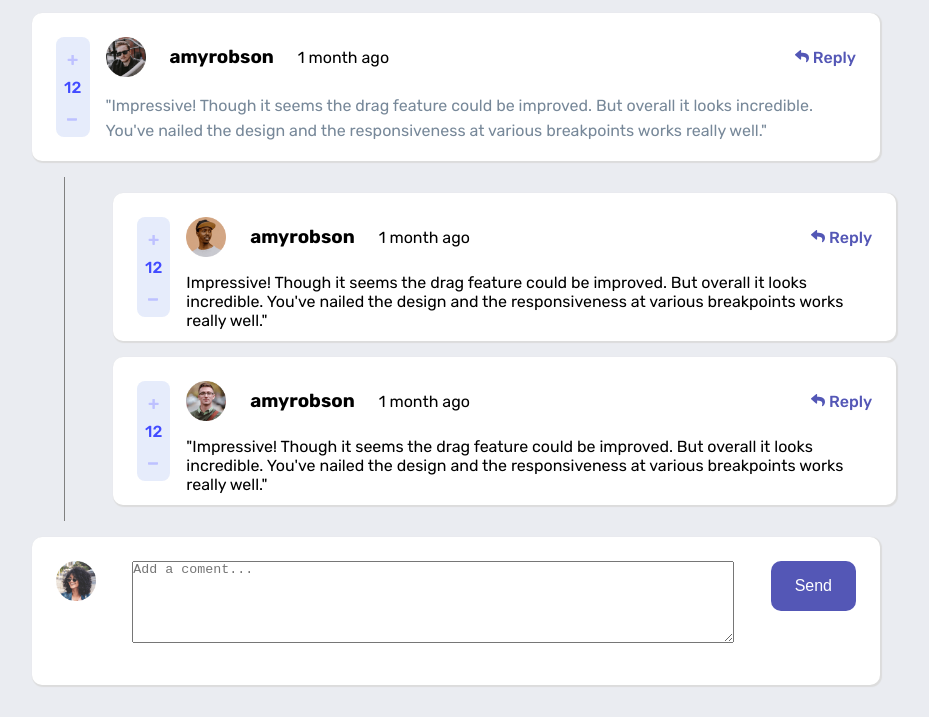
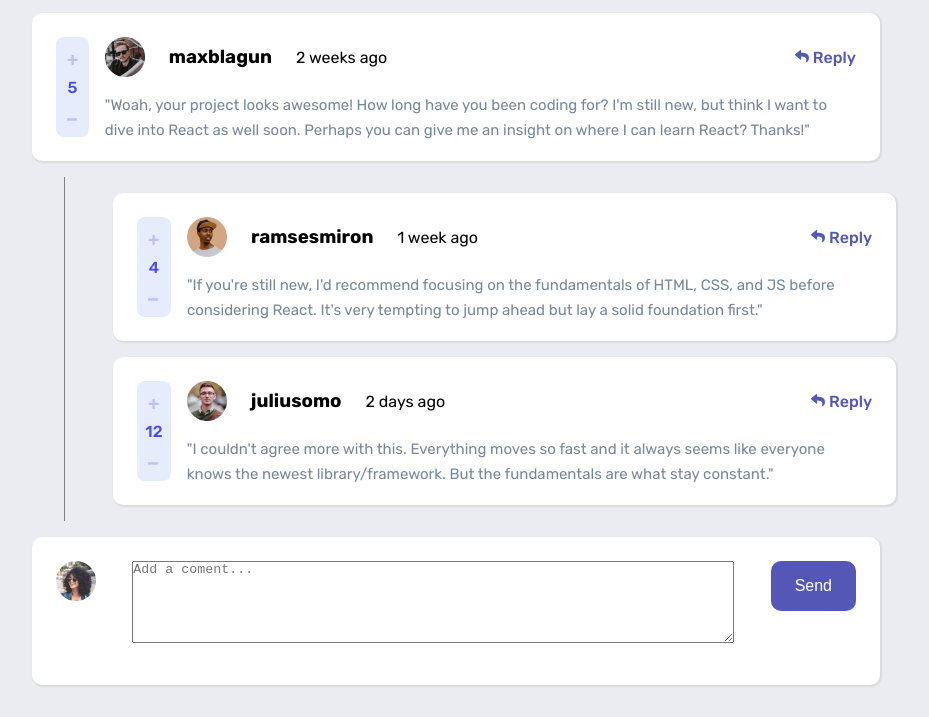
Before and after one commit to claudiavar/Reto6, a plain HTML site: page index.html in a window 1280 px wide. Shown: the part 183-900 px from the top of the page, without its empty margins (124-1053 px from the left). Drawn offline with Linux system fonts and the light colour scheme.

Commit message:
modificaciones

```diff
--- a/index.html
+++ b/index.html
@@ -50,7 +50,7 @@
                 <figure>
                     <img src="./interactive-comments-section-main/images/icon-plus.svg" alt="">
                 </figure>
-                <span>12</span>
+                <span>5</span>
                 <figure>
                     <img src="./interactive-comments-section-main/images/icon-minus.svg" alt="">
                 </figure>
@@ -59,8 +59,8 @@
                 <header class="cabecera">
                     <figure>
                         <img src="./interactive-comments-section-main/images/avatars/image-maxblagun.png" alt="">
-                        <h3>amyrobson</h3>
-                        <p> 1 month ago</p>
+                        <h3>maxblagun</h3>
+                        <p>2 weeks ago</p>
                     </figure>
                     <div class="reply">
                         <img src="./interactive-comments-section-main/images/icon-reply.svg" alt="">
@@ -68,9 +68,9 @@
                     </div>
                 </header>
                 <div>
-                    <p class="parrafo">"Impressive! Though it seems the drag feature could be improved. But overall it
-                        looks incredible.
-                        You've nailed the design and the responsiveness at various breakpoints works really well."</p>
+                    <p class="parrafo">"Woah, your project looks awesome! How long have you been coding for? I'm still
+                        new, but think I want to dive into React as well soon. Perhaps you can give me an insight on
+                        where I can learn React? Thanks!"</p>
                 </div>
             </div>
         </div>
@@ -81,7 +81,7 @@
                         <figure>
                             <img src="./interactive-comments-section-main/images/icon-plus.svg" alt="">
                         </figure>
-                        <span>12</span>
+                        <span>4</span>
                         <figure>
                             <img src="./interactive-comments-section-main/images/icon-minus.svg" alt="">
                         </figure>
@@ -91,8 +91,8 @@
                             <figure>
                                 <img src="./interactive-comments-section-main/images/avatars/image-ramsesmiron.png"
                                     alt="">
-                                <h3>amyrobson</h3>
-                                <p> 1 month ago</p>
+                                <h3>ramsesmiron</h3>
+                                <p>1 week ago</p>
                             </figure>
                             <div class="reply">
                                 <img src="./interactive-comments-section-main/images/icon-reply.svg" alt="">
@@ -100,10 +100,9 @@
                             </div>
                         </header>
                         <div>
-                            <p class="parrafo"></p>Impressive! Though it seems the drag feature could be improved. But
-                            overall it looks
-                            incredible. You've nailed the design and the responsiveness at various breakpoints works
-                            really well."</p>
+                            <p class="parrafo">"If you're still new, I'd recommend focusing on the fundamentals of
+                            HTML, CSS, and JS before considering React. It's very tempting to jump ahead but lay a solid
+                            foundation first."</p>
                         </div>
                     </div>
                 </div>
@@ -122,8 +121,8 @@
                             <figure>
                                 <img src="./interactive-comments-section-main/images/avatars/image-juliusomo.png"
                                     alt="">
-                                <h3>amyrobson</h3>
-                                <p> 1 month ago</p>
+                                <h3>juliusomo</h3>
+                                <p>2 days ago</p>
                             </figure>
                             <div class="reply">
                                 <img src="./interactive-comments-section-main/images/icon-reply.svg" alt="">
@@ -131,9 +130,9 @@
                             </div>
                         </header>
                         <div>
-                            <p>"Impressive! Though it seems the drag feature could be improved. But overall it looks
-                                incredible. You've nailed the design and the responsiveness at various breakpoints works
-                                really well."</p>
+                            <p class="parrafo">"I couldn't agree more with this. Everything moves so fast and it always seems like
+                                everyone knows the newest library/framework. But the fundamentals are what stay
+                                constant."</p>
                         </div>
                     </div>
                 </div>
--- a/main.css
+++ b/main.css
@@ -57,7 +57,7 @@ span{
     width: 40px;
 }
 .parrafo{
-    font-size: 16px;
+    font-size: 15px;
     line-height: 25px;
     color: lightslategray;
 }
```
